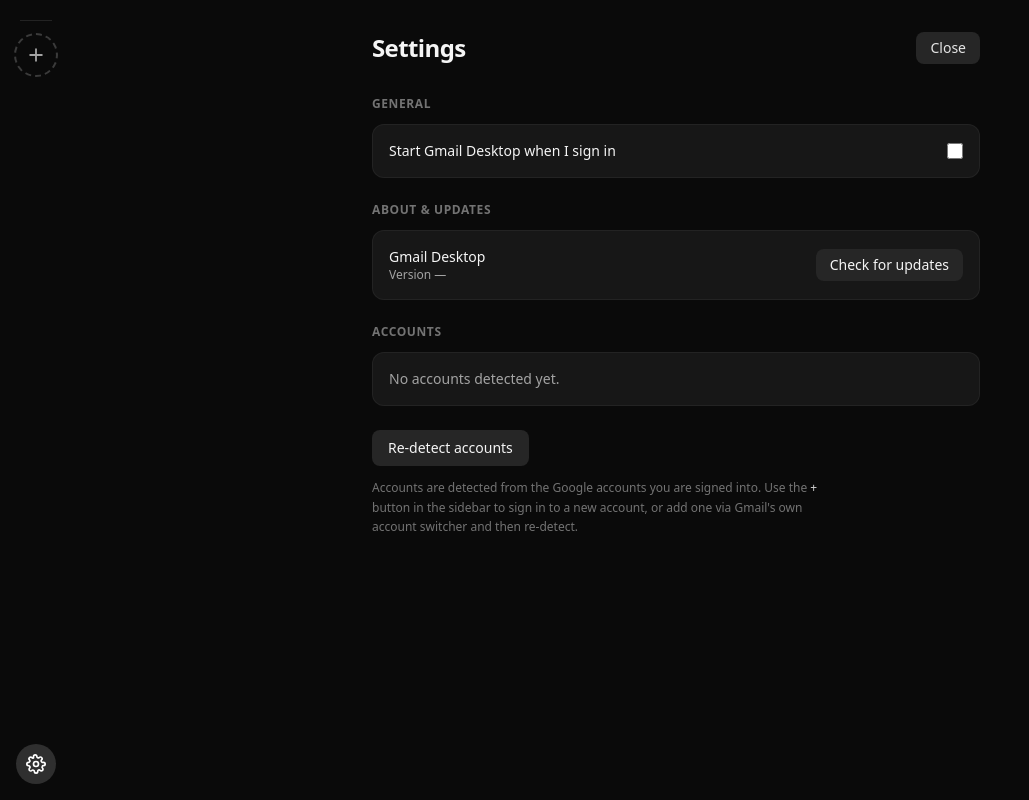
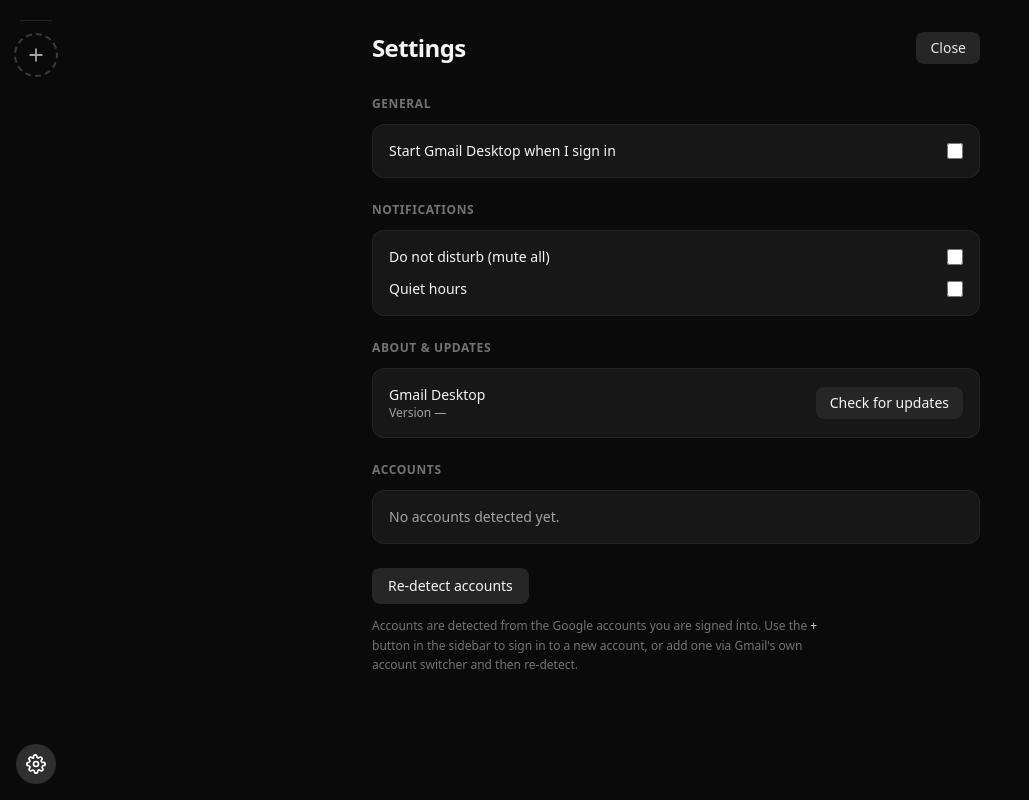
Before and after one commit to lucamanuel-art/gmail-desktop, a Next.js app in the folder renderer/: page / in a window 1280 px wide. Both pictures are taken after a click on the button 36 px from the left and 764 px from the top of the page. Shown: the whole page, without its empty margins (0-1029 px from the left). Built offline with nearby package versions, Linux system fonts and the light colour scheme.

Commit message:
feat: add notification settings and per-account toggle

```diff
--- a/renderer/app/SettingsPanel.tsx
+++ b/renderer/app/SettingsPanel.tsx
@@ -81,6 +81,7 @@ export function SettingsPanel({
   onInstallUpdate,
   prefs,
   onSetAutoStart,
+  onSetNotifications,
 }: {
   profiles: Profile[];
   onClose: () => void;
@@ -91,6 +92,10 @@ export function SettingsPanel({
   onInstallUpdate: () => void;
   prefs: Prefs | null;
   onSetAutoStart: (v: boolean) => void;
+  onSetNotifications: (arg: {
+    dnd: boolean;
+    quietHours: { enabled: boolean; start: string; end: string };
+  }) => void;
 }) {
   const [brokenAvatars, setBrokenAvatars] = useState<Record<string, boolean>>({});
   const [confirmEmail, setConfirmEmail] = useState<string | null>(null);
@@ -124,6 +129,59 @@ export function SettingsPanel({
               className="h-4 w-4 accent-blue-600"
             />
           </label>
+        </div>
+
+        <h2 className="mb-3 text-xs font-semibold uppercase tracking-wider text-neutral-500">
+          Notifications
+        </h2>
+        <div className="mb-6 flex flex-col gap-3 rounded-xl border border-white/5 bg-neutral-900 p-4">
+          <label className="flex items-center justify-between gap-3">
+            <span className="text-sm">Do not disturb (mute all)</span>
+            <input
+              type="checkbox"
+              checked={!!prefs?.notifications.dnd}
+              onChange={(e) =>
+                onSetNotifications({ dnd: e.target.checked, quietHours: prefs!.notifications.quietHours })
+              }
+              className="h-4 w-4 accent-blue-600"
+            />
+          </label>
+          <label className="flex items-center justify-between gap-3">
+            <span className="text-sm">Quiet hours</span>
+            <input
+              type="checkbox"
+              checked={!!prefs?.notifications.quietHours.enabled}
+              onChange={(e) =>
+                onSetNotifications({
+                  dnd: prefs!.notifications.dnd,
+                  quietHours: { ...prefs!.notifications.quietHours, enabled: e.target.checked },
+                })
+              }
+              className="h-4 w-4 accent-blue-600"
+            />
+          </label>
+          {prefs?.notifications.quietHours.enabled && (
+            <div className="flex items-center gap-2 text-sm text-neutral-300">
+              <span>From</span>
+              <input
+                type="time"
+                value={prefs.notifications.quietHours.start}
+                onChange={(e) =>
+                  onSetNotifications({ dnd: prefs!.notifications.dnd, quietHours: { ...prefs!.notifications.quietHours, start: e.target.value } })
+                }
+                className="rounded bg-neutral-800 px-2 py-1"
+              />
+              <span>to</span>
+              <input
+                type="time"
+                value={prefs.notifications.quietHours.end}
+                onChange={(e) =>
+                  onSetNotifications({ dnd: prefs!.notifications.dnd, quietHours: { ...prefs!.notifications.quietHours, end: e.target.value } })
+                }
+                className="rounded bg-neutral-800 px-2 py-1"
+              />
+            </div>
+          )}
         </div>
 
         <h2 className="mb-3 text-xs font-semibold uppercase tracking-wider text-neutral-500">
@@ -226,6 +284,14 @@ export function SettingsPanel({
                         style={{ backgroundColor: c }}
                       />
                     ))}
+                    <label className="flex items-center gap-1 text-xs text-neutral-400" title="Notifications for this account">
+                      <input
+                        type="checkbox"
+                        checked={prefs?.accounts?.[p.email]?.notify !== false}
+                        onChange={(e) => window.desktop?.setAccountPref({ email: p.email, notify: e.target.checked })}
+                        className="h-3.5 w-3.5 accent-blue-600"
+                      />
+                    </label>
                     <button
                       onClick={() => setConfirmEmail(p.email)}
                       aria-label="Remove account"
--- a/renderer/app/page.tsx
+++ b/renderer/app/page.tsx
@@ -284,6 +284,7 @@ export default function Sidebar() {
           onInstallUpdate={() => window.desktop?.installUpdate()}
           prefs={prefs}
           onSetAutoStart={(v) => window.desktop?.setAutoStart(v)}
+          onSetNotifications={(a) => window.desktop?.setNotifications(a)}
         />
       )}
     </div>
```
